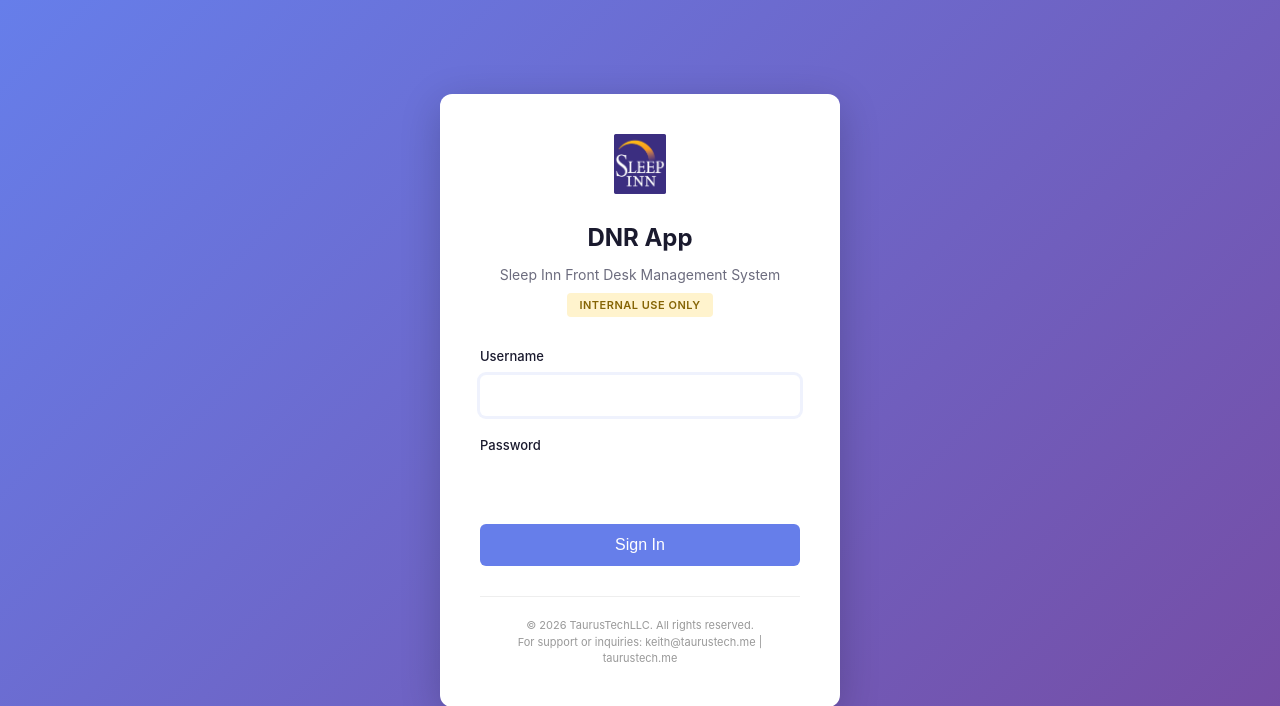
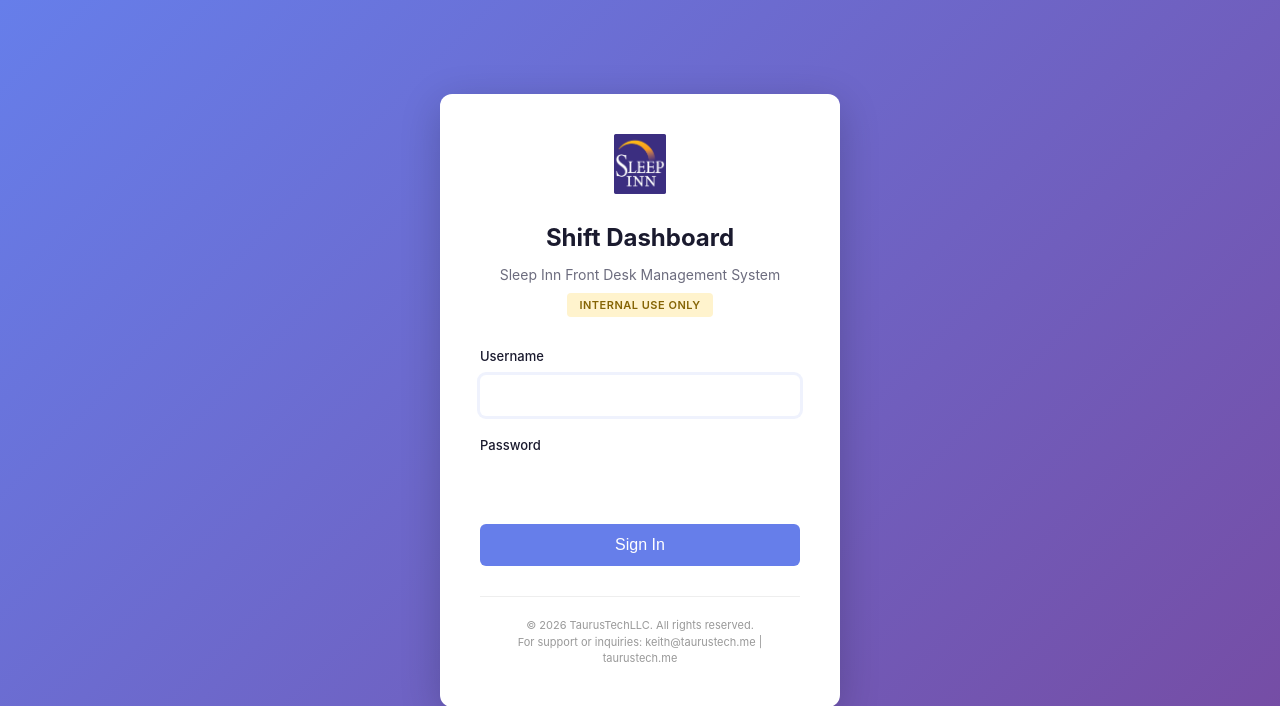
Before and after one commit to kcasko/dnr-app, a Flask app: template templates/login.html in a window 1280 px wide. Shown: the top 706 px of the page. Run offline with Flask 3, Linux system fonts and the light colour scheme; the template is opened without the code that fills it, so the values that code supplies are empty; some libraries are stand-ins or nearby versions.

Commit message:
Phase 6: Rebranding - Rename to Shift Dashboard

```diff
--- a/templates/base.html
+++ b/templates/base.html
@@ -4,7 +4,7 @@
 <head>
     <meta charset="utf-8">
     <meta name="viewport" content="width=device-width, initial-scale=1">
-    <title>{% block title %}DNR App{% endblock %} - Sleep Inn</title>
+    <title>{% block title %}Shift Dashboard{% endblock %} - Sleep Inn</title>
     <link rel="stylesheet" href="/static/styles.css">
     {% block extra_css %}{% endblock %}
 </head>
--- a/templates/login.html
+++ b/templates/login.html
@@ -1,9 +1,10 @@
 <!DOCTYPE html>
 <html lang="en">
+
 <head>
     <meta charset="utf-8">
     <meta name="viewport" content="width=device-width, initial-scale=1">
-    <title>Login - DNR App - Sleep Inn</title>
+    <title>Login - Shift Dashboard - Sleep Inn</title>
     <link rel="stylesheet" href="/static/styles.css">
     <style>
         body {
@@ -136,11 +137,12 @@
         }
     </style>
 </head>
+
 <body>
     <div class="login-container">
         <div class="login-header">
             <img src="/static/sleep_inn_logo.png" alt="Sleep Inn Logo">
-            <h1>DNR App</h1>
+            <h1>Shift Dashboard</h1>
             <p>Sleep Inn Front Desk Management System</p>
             <span class="internal-use-notice">Internal Use Only</span>
         </div>
@@ -166,8 +168,11 @@
 
         <div class="login-footer">
             &copy; 2026 TaurusTechLLC. All rights reserved.<br>
-            For support or inquiries: <a href="mailto:keith@taurustech.me" class="login-footer-link">keith@taurustech.me</a> | <a href="https://taurustech.me" target="_blank" rel="noopener" class="login-footer-link">taurustech.me</a>
+            For support or inquiries: <a href="mailto:keith@taurustech.me"
+                class="login-footer-link">keith@taurustech.me</a> | <a href="https://taurustech.me" target="_blank"
+                rel="noopener" class="login-footer-link">taurustech.me</a>
         </div>
     </div>
 </body>
+
 </html>
--- a/templates/overview.html
+++ b/templates/overview.html
@@ -35,7 +35,7 @@
                 <div class="alert-card-content">
                     <div class="alert-card-label">Rooms Use If Needed</div>
                     <div class="alert-card-count stat-number-heavy" id="count-uin">{{ room_use_if_needed_count }}</div>
-                    <div class="alert-card-action">Prop Release →</div>
+                    <div class="alert-card-action">Review Rooms →</div>
                 </div>
             </div>
         </a>
```
Also changed, not shown: tests/test_housekeeping_requests.py (+1 -1 lines), tests/test_ui_components.py (+2 -2 lines), README.md.
